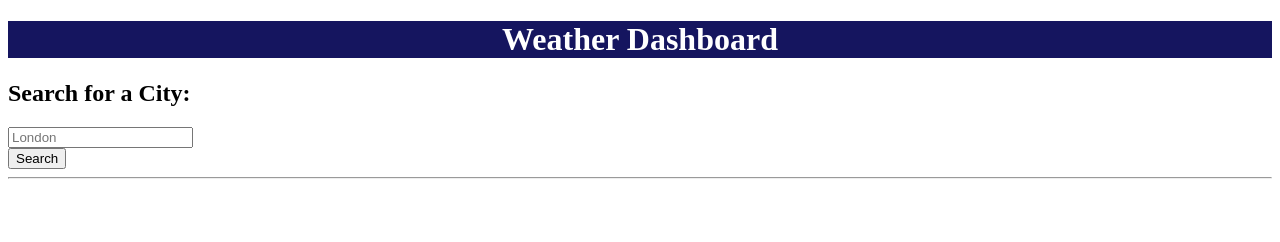
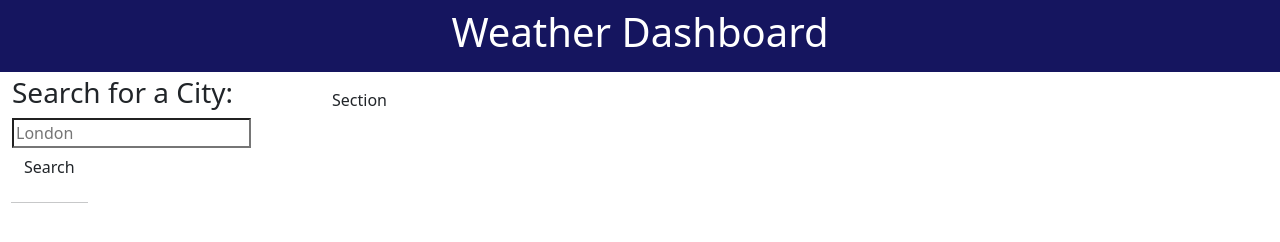
Before and after one commit to Vickysug/weather-dashboard, a plain HTML site: page index.html in a window 1280 px wide. Drawn offline with nearby package versions, Linux system fonts and the light colour scheme.

Commit message:
added CDN links and css styling to header

```diff
--- a/css/style.css
+++ b/css/style.css
@@ -1,5 +1,4 @@
 #header {
-    background-color: rgb(21, 21, 95);
-    color: white;
-    text-align: center;
-}
+    background-color: rgb(21, 21, 95) !important;
+    color: white !important;
+    text-align: center !important;
--- a/index.html
+++ b/index.html
@@ -1,3 +1,6 @@
+
+
+
 <!DOCTYPE html>
 <html lang="en-gb">
 
@@ -5,6 +8,7 @@
   <meta charset="UTF-8" />
   <meta name="viewport" content="width=device-width, initial-scale=1.0" />
   <meta http-equiv="X-UA-Compatible" content="ie=edge" />
+  <link href="https://cdn.jsdelivr.net/npm/bootstrap@5.3.2/dist/css/bootstrap.min.css" rel="stylesheet" integrity="sha384-T3c6CoIi6uLrA9TneNEoa7RxnatzjcDSCmG1MXxSR1GAsXEV/Dwwykc2MPK8M2HN" crossorigin="anonymous">
   <link rel="stylesheet" href="./css/style.css" />
   <title>Weather Dashboard</title>
 </head>
@@ -39,12 +43,13 @@
       </aside>
 
       <div class="col-lg-9 pb-3">
-        <section id="today" class="mt-3" role="region" aria-live="polite"></section>
+        <section id="today" class="mt-3" role="region" aria-live="polite">Section</section>
         <section id="forecast" class="row mt-3" role="region" aria-live="polite"></section>
       </div>
     </div>
   </div>
 
+  <script src="https://cdn.jsdelivr.net/npm/bootstrap@5.3.2/dist/js/bootstrap.bundle.min.js" integrity="sha384-C6RzsynM9kWDrMNeT87bh95OGNyZPhcTNXj1NW7RuBCsyN/o0jlpcV8Qyq46cDfL" crossorigin="anonymous"></script>
   <!-- Day.js -->
   <script src="https://cdn.jsdelivr.net/npm/dayjs@1/dayjs.min.js"></script>
   <!-- jQuery -->
```
Also changed, not shown: 1 other file.
